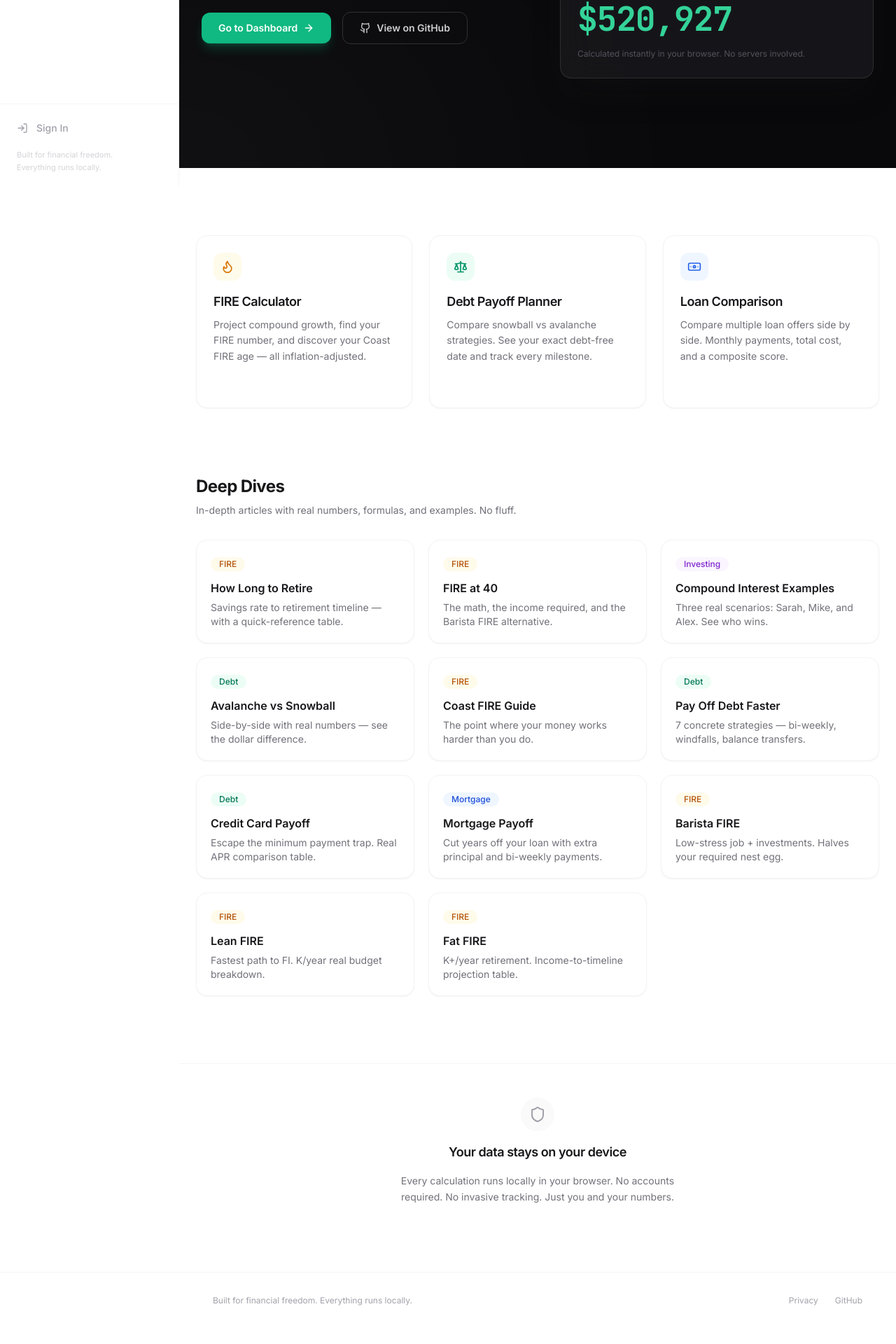
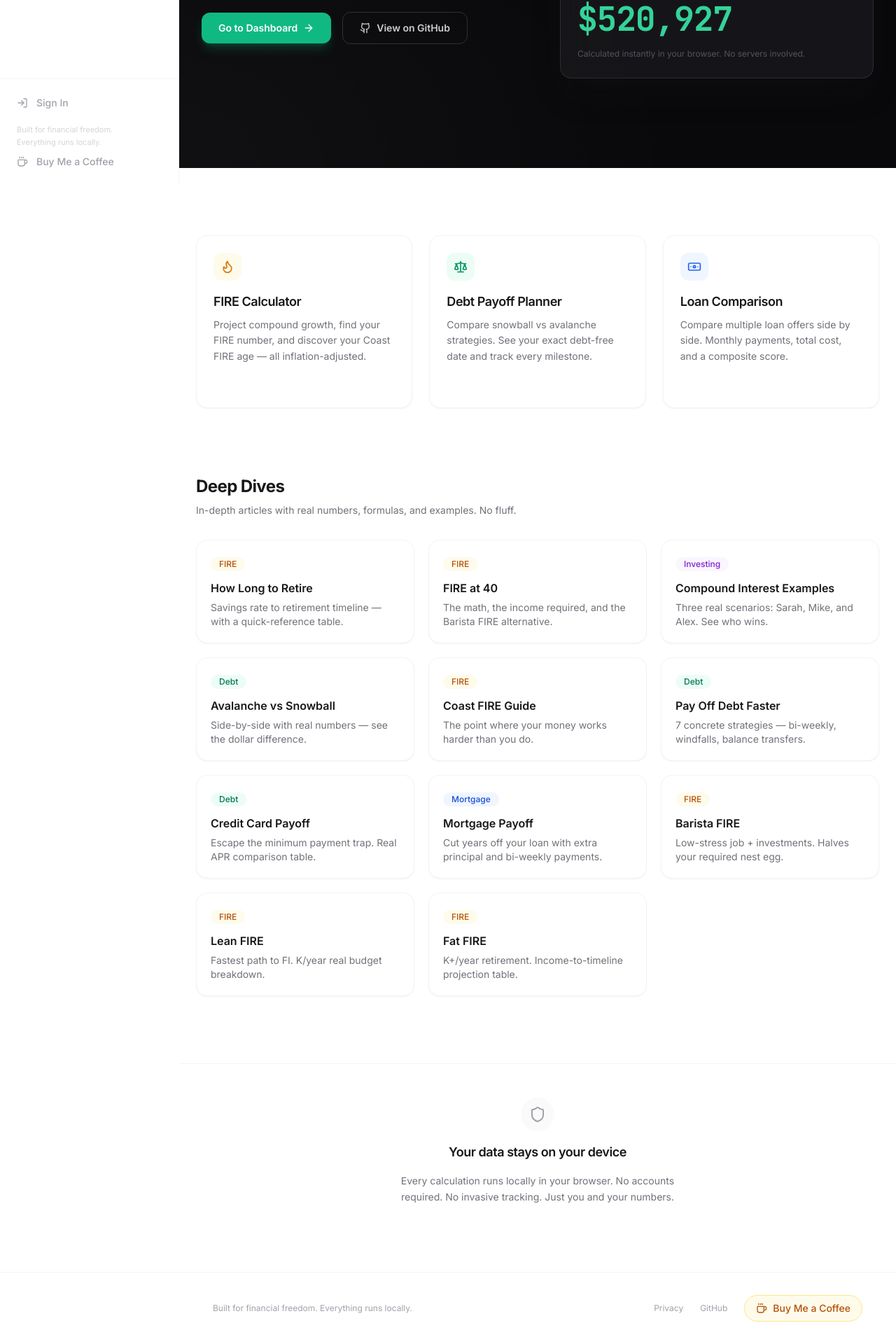
Before and after one commit to q-b23/finkit, a Next.js app: page / in a window 1280 px wide. Shown: the part 535-2455 px from the top of the page at 70% size. Before the commit the page ends 2433 px from the top, so only its background shows below. Built offline with nearby package versions, Linux system fonts and the light colour scheme; no server answers.

Commit message:
feat: add Buy Me a Coffee donation button to sidebar and footer

```diff
--- /dev/null
+++ b/components/DonateButton.tsx
@@ -0,0 +1,39 @@
+import { Coffee } from "lucide-react";
+
+/**
+ * Donation button linking to the FinKit Buy Me a Coffee page.
+ * Use "variant" to control the visual style:
+ *   sidebar — compact inline link
+ *   footer   — standalone pill button with label
+ */
+export default function DonateButton({
+  variant = "footer",
+}: {
+  variant?: "sidebar" | "footer";
+}) {
+  if (variant === "sidebar") {
+    return (
+      <a
+        href="https://buymeacoffee.com/finkit"
+        target="_blank"
+        rel="noopener noreferrer"
+        className="flex items-center gap-3 rounded-lg px-3 py-2 text-sm font-medium text-zinc-400 transition-colors hover:bg-zinc-50 hover:text-amber-600"
+      >
+        <Coffee className="h-4 w-4 shrink-0" />
+        Buy Me a Coffee
+      </a>
+    );
+  }
+
+  return (
+    <a
+      href="https://buymeacoffee.com/finkit"
+      target="_blank"
+      rel="noopener noreferrer"
+      className="inline-flex items-center gap-2 rounded-full border border-amber-200 bg-amber-50 px-4 py-2 text-sm font-medium text-amber-700 transition-all hover:bg-amber-100 hover:border-amber-300 hover:scale-105 active:scale-95"
+    >
+      <Coffee className="h-4 w-4" />
+      Buy Me a Coffee
+    </a>
+  );
+}
--- a/components/Footer.tsx
+++ b/components/Footer.tsx
@@ -1,4 +1,5 @@
 import Link from "next/link";
+import DonateButton from "@/components/DonateButton";
 
 /**
  * Minimal footer rendered at the bottom of every page via the root layout.
@@ -27,6 +28,8 @@ export default function Footer() {
             >
               GitHub
             </a>
+
+            <DonateButton variant="footer" />
           </div>
         </div>
       </div>
--- a/components/Sidebar.tsx
+++ b/components/Sidebar.tsx
@@ -1,5 +1,6 @@
 "use client";
 
+import DonateButton from "@/components/DonateButton";
 import Link from "next/link";
 import { usePathname } from "next/navigation";
 import { useState } from "react";
@@ -129,6 +130,8 @@ export default function Sidebar() {
           <br />
           Everything runs locally.
         </p>
+
+        <DonateButton variant="sidebar" />
       </div>
     </div>
   );
```
